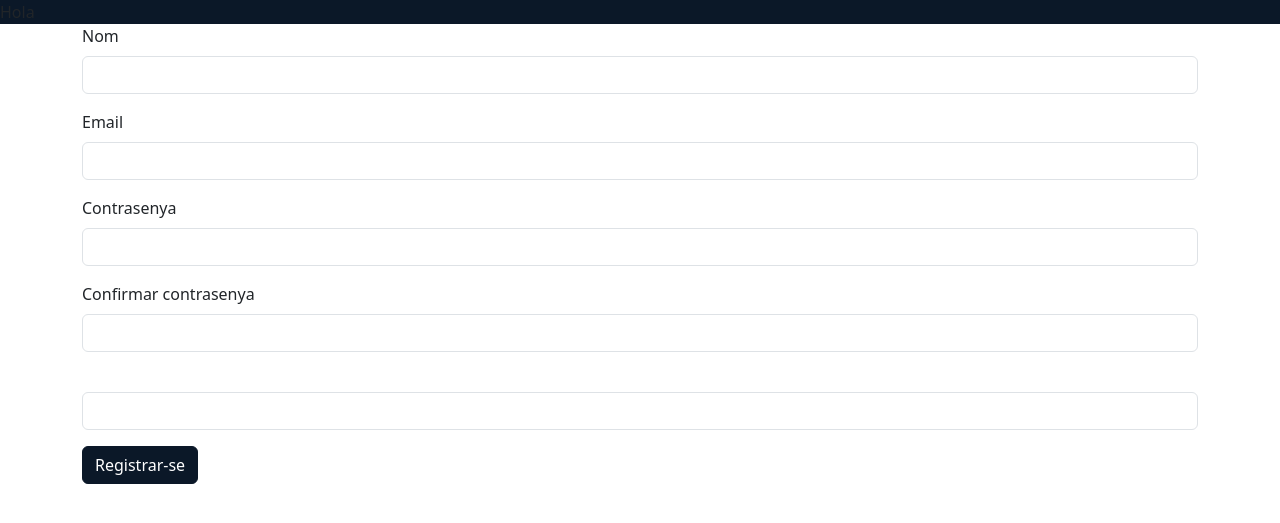
After one commit to RogerOrti/sing_drink, a Laravel app: page /register in a window 1280 px wide. The commit adds this page. Shown: the top 523 px of the page. Run offline with Laravel 10, Linux system fonts and the light colour scheme; style sheets or scripts are compiled from the project's sources.

Commit message:
Create views login/register

```diff
--- a/app/Http/Controllers/UsuariController.php
+++ b/app/Http/Controllers/UsuariController.php
@@ -7,6 +7,26 @@ use Illuminate\Http\Request;
 
 class UsuariController extends Controller
 {
+
+    public function showLogin(){
+        return view("");
+    }
+
+    public function login(Request $request){
+
+
+    }
+
+    public function showRegister(){
+
+        return view("auth.register");
+    }
+
+    public function register(Request $request){
+
+
+    }
+
     /**
      * Display a listing of the resource.
      */
--- /dev/null
+++ b/resources/views/auth/register.blade.php
@@ -0,0 +1,29 @@
+@extends('index')
+
+@section('contingut')
+    <div class="col justify-content-center">
+        <form action="{{ action([App\Http\Controllers\UsuariController::class, 'register'])}}">
+            <div class="mb-3">
+                <label for="" class="form-label">Nom</label>
+                <input type="text" class="form-control" id="">
+            </div>
+            <div class="mb-3">
+                <label for="" class="form-label">Email</label>
+                <input type="text" class="form-control" id="">
+            </div>
+            <div class="mb-3">
+                <label for="" class="form-label">Contrasenya</label>
+                <input type="text" class="form-control" id="">
+            </div>
+            <div class="mb-3">
+                <label for="" class="form-label">Confirmar contrasenya</label>
+                <input type="text" class="form-control" id="">
+            </div>
+            <div class="mb-3">
+                <label for="" class="form-label"></label>
+                <input type="text" class="form-control" id="">
+            </div>
+            <button type="submit" class="btn btn-primary">Registrar-se</button>
+        </form>
+    </div>
+@endsection
--- a/resources/views/index.blade.php
+++ b/resources/views/index.blade.php
@@ -8,6 +8,8 @@
 </head>
 <body>
     <div class="bg-primary">Hola</div>
-    @yield('contingut')
+    <div class="container">
+        @yield('contingut')
+    </div>
 </body>
 </html>
--- a/routes/web.php
+++ b/routes/web.php
@@ -1,5 +1,6 @@
 <?php
 
+use App\Http\Controllers\UsuariController;
 use Illuminate\Support\Facades\Route;
 
 /*
@@ -16,3 +17,9 @@ use Illuminate\Support\Facades\Route;
 Route::get('/', function () {
     return view('proves.index');
 });
+
+Route::get('/register', [UsuariController::class,'showRegister'])->name('register');
+Route::post('/register', [UsuariController::class, 'register']);
+
+Route::get('/login', [UsuariController::class,'showLogin'])->name('login');
+Route::post('/login', [UsuariController::class, 'login']);
```
Also changed, not shown: resources/views/auth/login.blade.php (added, +27 -0 lines).
